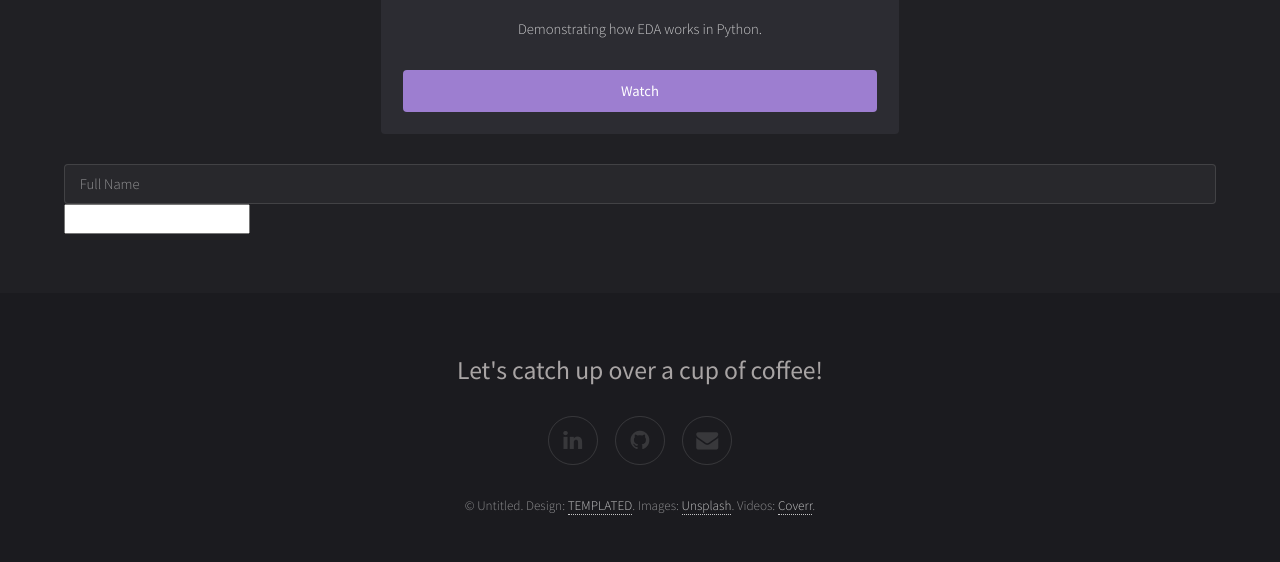
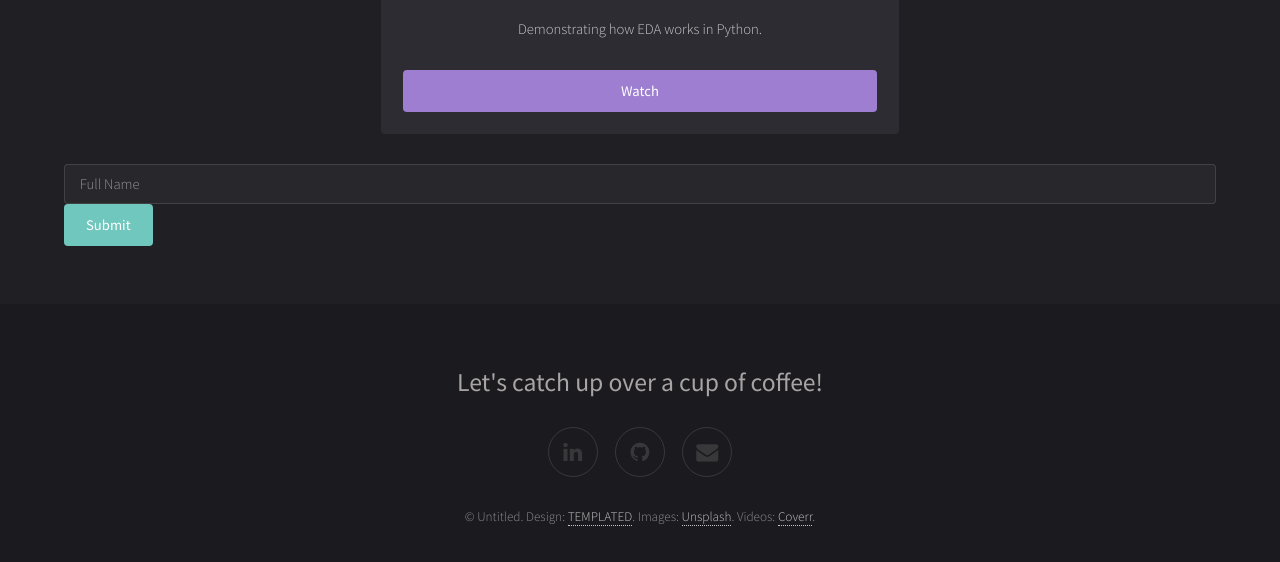
Before and after one commit to kuletha-rk/kuletha-rk.github.io, a plain HTML site: page index.html in a window 1280 px wide. Shown: the part 1062-1624 px from the top of the page. Drawn offline with Linux system fonts and the light colour scheme.

Commit message:
Update index.html

```diff
--- a/index.html
+++ b/index.html
@@ -49,7 +49,7 @@
 								</div>
 						<form>
 							<input type="text" placeholder="Full Name" name="full_name">
-							<input tyype="submit">
+							<input type="submit">
 						</form>
 							</div>
 
```
